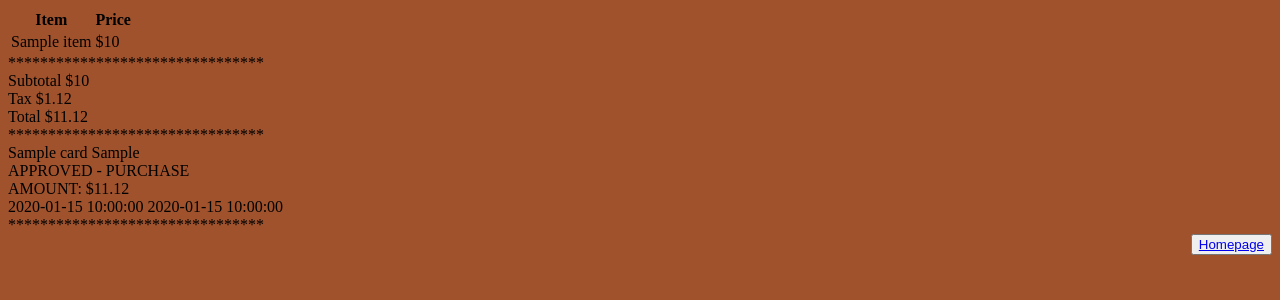
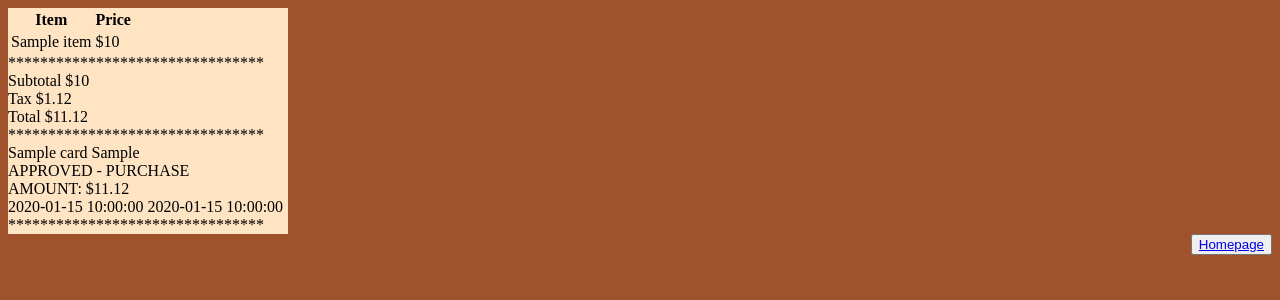
Before and after one commit to brickllama/Coffee-Shop-ONLINE, a Flask app: template templates/checkout.html in a window 1280 px wide. Shown: the top 300 px of the page. Run offline with Flask 3, Linux system fonts and the light colour scheme; the template is opened without the code that fills it: most values are stand-ins (such as "Sample title", 1, 10 or a date in 2020).

Commit message:
Background color added for receipt

```diff
--- a/static/main.css
+++ b/static/main.css
@@ -10,3 +10,9 @@ img {
     width: 50vh;
     height: 50vh;
 }
+
+.receipt {
+    background-color: bisque;
+    height: 100%;
+    width: 35vh;
+}
```
